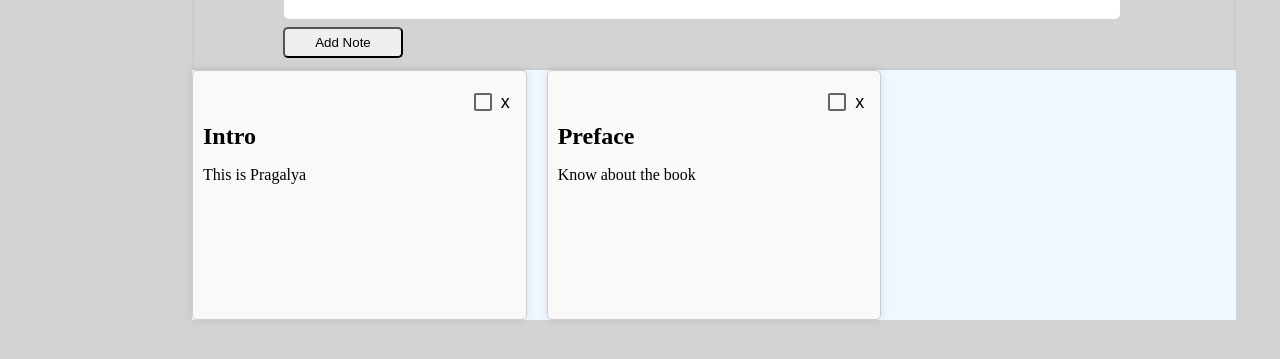
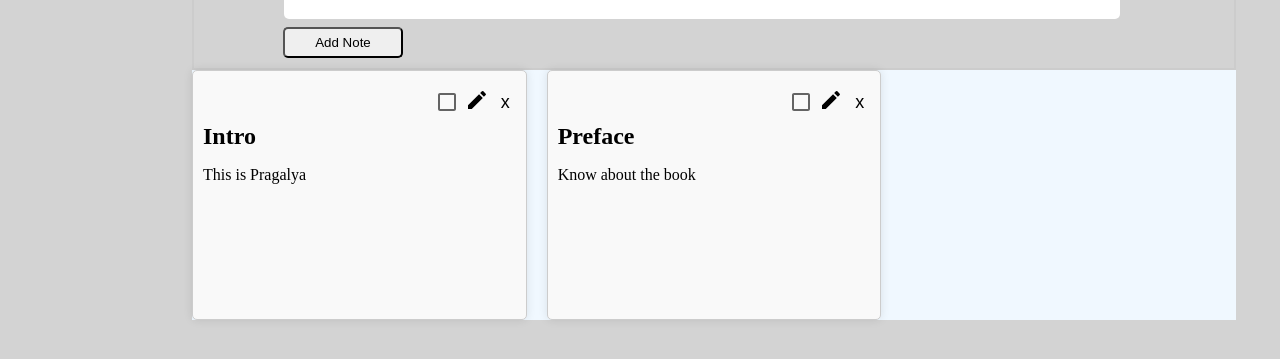
Before and after one commit to PragaL15/notes_app, a React (Vite) app: page / in a window 1280 px wide. Shown: the part 261-620 px from the top of the page. Built offline with nearby package versions, Linux system fonts and the light colour scheme.

Commit message:
Added edit nutton

```diff
--- a/package.json
+++ b/package.json
@@ -12,6 +12,7 @@
   "dependencies": {
     "@emotion/react": "^11.13.3",
     "@emotion/styled": "^11.13.0",
+    "@mui/icons-material": "^6.1.1",
     "@mui/material": "^6.1.1",
     "react": "^18.3.1",
     "react-dom": "^18.3.1"
--- a/src/components/tabs.jsx
+++ b/src/components/tabs.jsx
@@ -4,6 +4,8 @@ import Tab from '@mui/material/Tab';
 import Box from '@mui/material/Box';
 import Checkbox from '@mui/material/Checkbox';
 import { useState } from 'react';
+import EditIcon from '@mui/icons-material/Edit';
+import SaveAltIcon from '@mui/icons-material/SaveAlt';
 import '../styles/BD.css';
 
 export function CustomTabPanel(props) {
@@ -53,6 +55,11 @@ export function BasicTabs() {
   ]);
   const [archivedNotes, setArchivedNotes] = useState([]); // Store archived notes
 
+  // States for editing functionality
+  const [editingNoteId, setEditingNoteId] = useState(null); // To track which note is being edited
+  const [editedTitle, setEditedTitle] = useState(''); // To hold the edited title
+  const [editedContent, setEditedContent] = useState(''); // To hold the edited content
+
   // Add a new note
   const addNote = (event) => {
     event.preventDefault();
@@ -82,6 +89,28 @@ export function BasicTabs() {
       setArchivedNotes([...archivedNotes, noteToArchive]);
       setListOfNotes(listOfNotes.filter(note => note.id !== noteId));
     }
+  };
+
+  // Handle editing a note
+  const handleEditOption = (noteId) => {
+    const noteToEdit = listOfNotes.find(note => note.id === noteId); // Find the note by id
+    if (noteToEdit) {
+      setEditingNoteId(noteId); // Set the note ID to the state
+      setEditedTitle(noteToEdit.title); // Set the title to be edited
+      setEditedContent(noteToEdit.content); // Set the content to be edited
+    }
+  };
+
+  // Save the edited note
+  const saveEditedNote = () => {
+    setListOfNotes(prevNotes =>
+      prevNotes.map(note =>
+        note.id === editingNoteId ? { ...note, title: editedTitle, content: editedContent } : note
+      )
+    );
+    setEditingNoteId(null); // Reset editing state
+    setEditedTitle(''); // Clear title input
+    setEditedContent(''); // Clear content input
   };
 
   return (
@@ -121,15 +150,38 @@ export function BasicTabs() {
           <div className="notes-grid">
             {listOfNotes.map((note) => (
               <div className="note-item" key={note.id}>
+                {editingNoteId === note.id ? (
+                  <div>
+                    <input
+                      value={editedTitle}
+                      onChange={(event) => setEditedTitle(event.target.value)}
+                      required
+                    />
+                    <textarea
+                      value={editedContent}
+                      onChange={(event) => setEditedContent(event.target.value)}
+                      required
+                    />
+                    <button onClick={saveEditedNote}>
+                      <SaveAltIcon />
+                    </button>
+                  </div>
+                ) : (
+                  <div>
                     <div className="notes-header">
                       <Checkbox
                         sx={{ borderRadius: 0, boxShadow: 0, width: 24, ml: 1 }}
                         onChange={() => handleCheckboxChange(note.id)} // Archive note on checkbox check
                       />
+                      <button onClick={() => handleEditOption(note.id)}>
+                        <EditIcon />
+                      </button>
                       <button onClick={() => abort(note.id)}>x</button>
                     </div>
                     <h2>{note.title}</h2>
                     <p>{note.content}</p>
+                  </div>
+                )}
               </div>
             ))}
           </div>
```
Also changed, not shown: 1 other file (tests, documents, lock files or other folders). Lines whose indentation alone changed are shown as unchanged.
